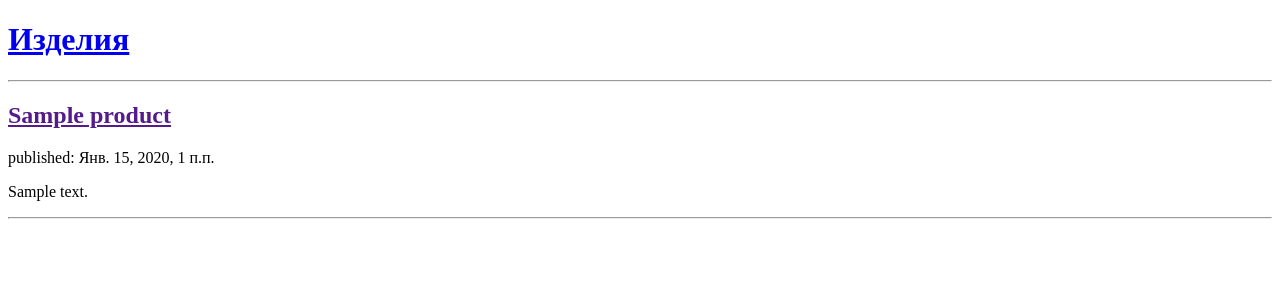
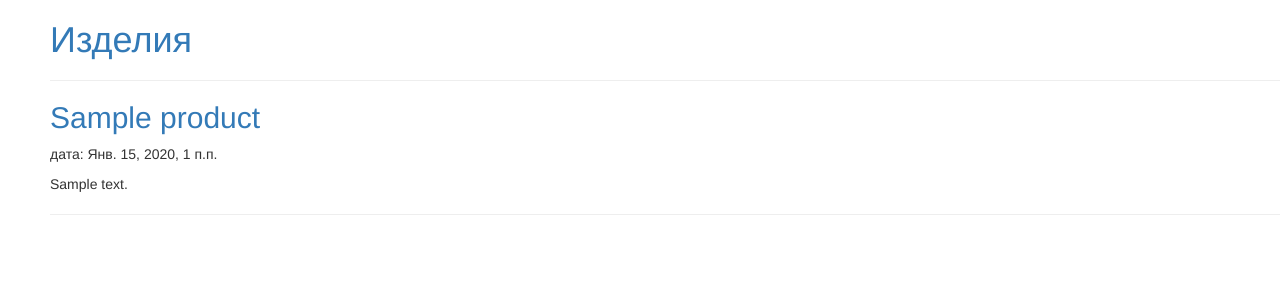
Before and after one commit to alexvydrin/furncraft, a Django app: page / in a window 1280 px wide. Shown: the top 300 px of the page. Run offline with Django 3.2, Linux system fonts and the light colour scheme; tables that the repository leaves empty hold one stand-in row (values such as "Sample post"); some libraries are stand-ins or nearby versions.

Commit message:
20200324_03 home

```diff
--- /dev/null
+++ b/product/static/css/product.css
@@ -0,0 +1,9 @@
+/*
+h1 a {
+    color: #FCA205;
+}
+*/
+
+body {
+    padding-left: 50px;
+}
--- a/product/templates/product/product_list.html
+++ b/product/templates/product/product_list.html
@@ -1,7 +1,13 @@
 <!DOCTYPE html>
+
+{% load static %}
+
 <html lang="en">
 <head>
     <meta charset="UTF-8">
+    <link rel="stylesheet" href="//maxcdn.bootstrapcdn.com/bootstrap/3.2.0/css/bootstrap.min.css">
+    <link rel="stylesheet" href="//maxcdn.bootstrapcdn.com/bootstrap/3.2.0/css/bootstrap-theme.min.css">
+    <link rel="stylesheet" href="{% static 'css/product.css' %}">
     <title>Products</title>
 </head>
 <body>
@@ -14,7 +20,7 @@
     {% for product in products %}
         <div>
             <h2><a href="">{{ product.name }}</a></h2>
-            <p>published: {{ product.published_date }}</p>
+            <p>дата: {{ product.published_date }}</p>
             <p>{{ product.description|linebreaksbr }}</p>
             <hr>
         </div>
```
